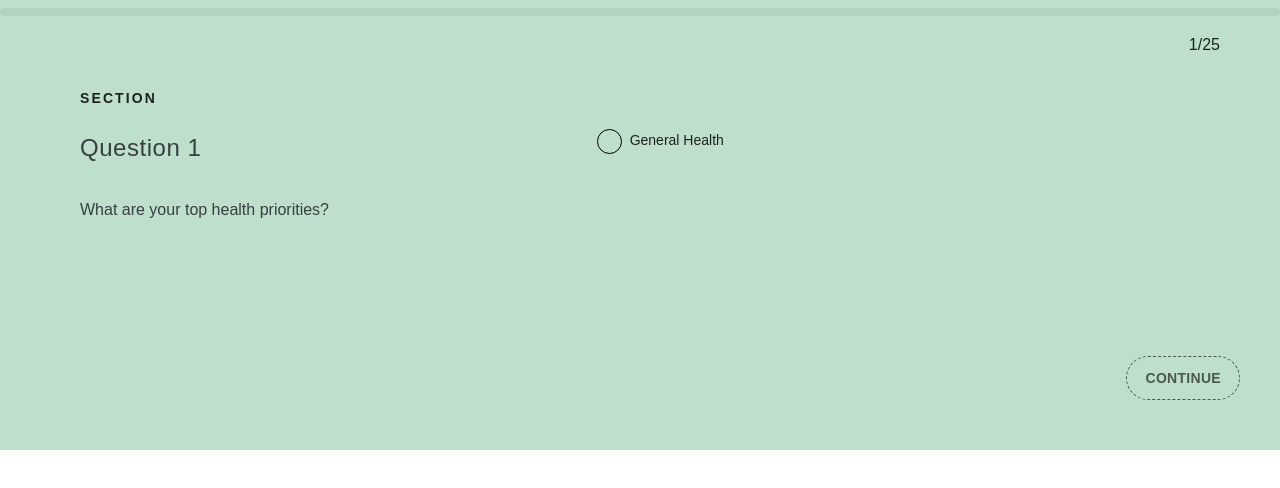
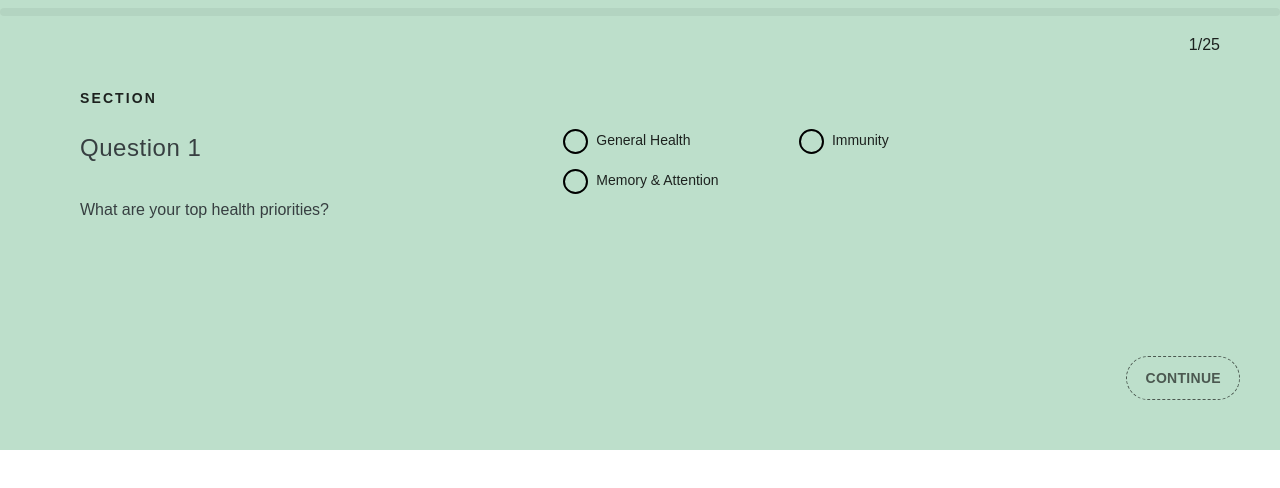
Before and after one commit to ZKMN/freshii-survey, a React (Create React App) app: page / in a window 1280 px wide. Shown: the top 488 px of the page. Built offline with nearby package versions, Linux system fonts and the light colour scheme.

Commit message:
adding cart questions

```diff
--- a/src/SurveyContainer/SurveyContainer.tsx
+++ b/src/SurveyContainer/SurveyContainer.tsx
@@ -13,17 +13,23 @@ export const SurveyContainer = () => {
   // const [showModal, setShowModal] = useState(true);
   const [context, setContext] = useState<TContext>({});
 
-  const conditionalQuestions = {
+  const commonAnswers = {
     maleOrWomen: context.sex?.answer === 'Male' ? 'MEN' : 'WOMEN',
-    ageFemale: context.ageFemale?.answer as string,
     yourDiet: context.yourDiet?.shortAnswer as 'vegan' | 'vegetarian' | 'flexatarian' | 'pescatarian',
   };
 
   const optionsArr = useMemo(() => [
-    // ...generalQuestions(conditionalQuestions),
-    ...cartQuestions(conditionalQuestions),
+    // ...generalQuestions({
+    //   ...commonAnswers,
+    //   ageWomen: context.ageWomen?.answer as string,
+    // }),
+    ...cartQuestions({
+      ...commonAnswers,
+      healthPriorChoices: context.healthPriorities?.choices,
+    }),
   ], [context]);
 
+  // console.log(context);
   return (
     <Context.Provider value={[context, setContext]}>
       <Survey currentPage={page}>
--- /dev/null
+++ b/src/SurveyContainer/cartAddQuestions.ts
@@ -0,0 +1,68 @@
+import { TQuestion } from './types';
+
+export const immunity: TQuestion[] = [{
+  name: 'catchColds',
+  type: 'buttons',
+  sectionName: 'Section',
+  question: 'Do you catch colds, get the flu or have respiratory infections annually?',
+  variants: [{
+    title: 'Yes',
+    vitaminsAdd: [
+      'VITAMIN C 500mg',
+      'ZINC SULFATE,100mg,AM',
+      '+2 ECHINACEA PURPURA(6:1 root extract) 125 mg / 750 mg, (AM&PM)',
+    ],
+  },
+  { title: 'No' }],
+}, {
+  name: 'oftenAround',
+  type: 'buttons',
+  sectionName: 'Section',
+  question: 'Are you often around young children, elderly people, or immunocompromised people?',
+  variants: [
+    { title: 'Yes' },
+    { title: 'No' }],
+}, {
+  name: 'oftenPublic',
+  type: 'buttons',
+  sectionName: 'Section',
+  question: 'Do you often take public transportations or spend time in spaces where you are in close contact with large groups?',
+  variants: [
+    { title: 'Yes' },
+    { title: 'No' }],
+}];
+
+export const memoryAttention = (omegaOrOil: string): TQuestion[] => [{
+  name: 'boostBrain',
+  type: 'buttons',
+  sectionName: 'Section',
+  question: 'Do you want to boost your brain power?',
+  variants: [{
+    title: 'Yes',
+    vitaminsAdd: ['GINKGO 60mg, AM'],
+  },
+  { title: 'No' }],
+}, {
+  name: 'troubleFocusing',
+  type: 'buttons',
+  sectionName: 'Section',
+  question: 'Do you have have troubles focusing, concentrating, and maintaining you attention?',
+  variants: [{
+    title: 'Yes',
+    vitaminsAdd: [
+      'RHODIOLA 300mg, AM',
+      omegaOrOil,
+    ],
+  },
+  { title: 'No' }],
+}, {
+  name: 'mostConcerned',
+  type: 'buttons',
+  sectionName: 'Section',
+  question: 'Are you most concerned by your short-term memory and reaction time (brain fog)?',
+  variants: [{
+    title: 'Yes',
+    vitaminsAdd: ['RHODIOLA 300mg, AM'],
+  },
+  { title: 'No' }],
+}];
--- a/src/SurveyContainer/cartQuestions.ts
+++ b/src/SurveyContainer/cartQuestions.ts
@@ -1,7 +1,17 @@
+import { immunity, memoryAttention } from './cartAddQuestions';
 import { IConditionalQuestions, TQuestion } from './types';
 
-export const cartQuestions = ({ maleOrWomen, yourDiet }: IConditionalQuestions): TQuestion[] => {
+export const cartQuestions = ({ maleOrWomen, yourDiet, healthPriorChoices }: IConditionalQuestions): TQuestion[] => {
   const omegaOrOil = yourDiet === 'vegan' || yourDiet === 'vegetarian' ? 'OMEGA (VEGAN EPA-DHA)' : 'FISH OIL';
+
+  const addQuestions = healthPriorChoices?.reduce<TQuestion[]>((acc, choice) => {
+
+    if(choice.additionalQuestions) {
+      acc = [...acc, ...choice.additionalQuestions];
+    }
+
+    return acc;
+  }, []);
 
   return [{
     name: 'healthPriorities',
@@ -16,8 +26,21 @@ export const cartQuestions = ({ maleOrWomen, yourDiet }: IConditionalQuestions):
         omegaOrOil,
       ],
       vitaminsRemove: ['IRON'],
+    }, {
+      title: 'Immunity',
+      vitaminsAdd: [
+        'PROBIOTIC',
+        'VITAMIN D3 400ui, AM',
+      ],
+      additionalQuestions: immunity,
+    }, {
+      title: 'Memory & Attention',
+      vitaminsAdd: [omegaOrOil],
+      additionalQuestions: memoryAttention(omegaOrOil),
     }],
-  }, {
+  },
+  ...(addQuestions || []),
+  {
     name: 'stub',
     type: 'radio',
     sectionName: 'stub',
--- a/src/SurveyContainer/generalQuestions.ts
+++ b/src/SurveyContainer/generalQuestions.ts
@@ -52,8 +52,8 @@ const femaleAdditionalQuestions: TQuestion[] = [{
     }],
 }];
 
-const womenQuestions = (ageFemale: string): TQuestion[] => [{
-  name: 'ageFemale',
+const womenQuestions = (ageWomen?: string): TQuestion[] => [{
+  name: 'ageWomen',
   type: 'radio',
   sectionName: 'Section',
   question: 'What is your age?',
@@ -72,10 +72,10 @@ const womenQuestions = (ageFemale: string): TQuestion[] => [{
     vitaminsRemove: ['MULTIVITAMIN FOR WOMEN'],
   }],
 },
-...(ageFemale === '15-49' ? femaleAdditionalQuestions : []),
+...(ageWomen === '15-49' ? femaleAdditionalQuestions : []),
 ];
 
-export const generalQuestions = ({ maleOrWomen, ageFemale, yourDiet }: IConditionalQuestions): TQuestion[] => [{
+export const generalQuestions = ({ maleOrWomen, ageWomen, yourDiet }: IConditionalQuestions): TQuestion[] => [{
   name: 'name',
   type: 'text',
   sectionName: 'Section',
@@ -93,7 +93,7 @@ export const generalQuestions = ({ maleOrWomen, ageFemale, yourDiet }: IConditio
   infoTooltip: 'We need biological sex to determine the vitaminsAdd.',
 },
 ...(maleOrWomen === 'MEN' ? menQuestions : []),
-...(maleOrWomen === 'WOMEN' ? womenQuestions(ageFemale) : []),
+...(maleOrWomen === 'WOMEN' ? womenQuestions(ageWomen) : []),
 {
   name: 'fruitsOrVegetables',
   type: 'radio',
--- a/src/SurveyContainer/types.ts
+++ b/src/SurveyContainer/types.ts
@@ -1,3 +1,23 @@
+type TChoice = {
+  title: string;
+  vitaminsAdd?: string[];
+  vitaminsRemove?: string[];
+  infoForModal?: string;
+  isShowInfo?: boolean;
+  additionalQuestions?: TQuestion[];
+}
+
+type TQuestionAnswer = {
+  name: string;
+  answer?: string;
+  shortAnswer?: string;
+  question: string;
+  vitaminsAdd?: string[];
+  vitaminsRemove?: string[];
+  infoForModal?: string;
+  choices?: TChoice[];
+}
+
 export type TQuestion = {
   name: string;
   type: 'radio' | 'text' | 'buttons' | 'checkboxes';
@@ -13,30 +33,15 @@ export type TQuestion = {
     vitaminsRemove?: string[];
     infoForModal?: string;
     shortAnswer?: string;
+    additionalQuestions?: TQuestion[];
   }[];
 };
 
 export interface IConditionalQuestions {
   maleOrWomen: string;
-  ageFemale: string;
   yourDiet: 'vegan' | 'vegetarian' | 'flexatarian' | 'pescatarian';
-}
-
-type TQuestionAnswer = {
-  name: string;
-  answer?: string;
-  shortAnswer?: string;
-  question: string;
-  vitaminsAdd?: string[];
-  vitaminsRemove?: string[];
-  infoForModal?: string;
-  choices?: {
-    title: string;
-    vitaminsAdd?: string[];
-    vitaminsRemove?: string[];
-    infoForModal?: string;
-    isShowInfo?: boolean;
-  }[];
+  ageWomen?: string;
+  healthPriorChoices?: TChoice[];
 }
 
 export type TContext = { [key: string]: TQuestionAnswer }
--- a/src/components/Navigation/Navigation.tsx
+++ b/src/components/Navigation/Navigation.tsx
@@ -16,7 +16,7 @@ export const Navigation = ({ question, page, setPage }: INavigation) => {
 
   const disableButton =
     (!context[question.name]?.answer && !context[question.name]?.choices?.length) ||
-    context.ageFemale?.answer === '< 16' ||
+    context.ageWomen?.answer === '< 16' ||
     context.ageMale?.answer === '< 16';
 
   return (
--- a/src/components/SurveyQuestion/FieldByType/FieldByType.tsx
+++ b/src/components/SurveyQuestion/FieldByType/FieldByType.tsx
@@ -111,6 +111,7 @@ export const FieldByType = ({ question }: IFieldByType) => {
                           }),
                           ...(variant?.vitaminsAdd && { vitaminsAdd: variant?.vitaminsAdd }),
                           ...(variant?.vitaminsRemove && { vitaminsRemove: variant?.vitaminsRemove }),
+                          ...(variant?.additionalQuestions && { additionalQuestions: variant?.additionalQuestions }),
                         });
                       }
 
--- a/src/components/SurveyQuestion/SurveyQuestion.module.scss
+++ b/src/components/SurveyQuestion/SurveyQuestion.module.scss
@@ -34,9 +34,26 @@
   }
 }
 
+.questionTitleContainer {
+  padding-right: 60px;
+
+  @include from-xs-to-md {
+    padding-right: 0;
+    margin-bottom: 20px;
+  }
+}
+
+.questionAnswersContainer {
+  padding-top: 30px;
+
+  @include from-xs-to-md {
+    padding-top: 0;
+  }
+}
+
 .questionMobileRow {
   @include from-xs-to-md {
-    margin-bottom: 40px;
+    margin-bottom: 20px;
   }
 }
 
--- a/src/components/SurveyQuestion/SurveyQuestion.tsx
+++ b/src/components/SurveyQuestion/SurveyQuestion.tsx
@@ -8,6 +8,7 @@ import { Context, TQuestion } from 'SurveyContainer';
 import { FieldByType } from './FieldByType';
 
 import styles from './SurveyQuestion.module.scss';
+import clsx from 'clsx';
 
 interface ISurveyQuestion {
   title: string;
@@ -57,19 +58,14 @@ export const SurveyQuestion: React.FC<ISurveyQuestion> = ({ children, activePage
               <p className={styles.questionSectionName}>{question.sectionName}</p>
             </Row>
 
-            <Row
-              gutter={{
-                xs: 0,
-                lg: 80,
-              }}
-            >
+            <Row>
 
-              <Col xs={24} lg={10} className={styles.questionMobileRow}>
+              <Col xs={24} lg={10} className={styles.questionTitleContainer}>
                 <Row className={styles.questionTitleRow}>
                   <h1 className={styles.questionTitle}>{title}</h1>
                 </Row>
 
-                <Row>
+                <Row wrap={false}>
                   {question.infoTooltip && (
                     <Col style={{ marginRight: 10 }}>
                       <Tooltip placement='right' title={question.infoTooltip}>
@@ -83,7 +79,7 @@ export const SurveyQuestion: React.FC<ISurveyQuestion> = ({ children, activePage
                 </Row>
               </Col>
 
-              <Col xs={24} lg={14}>
+              <Col xs={24} lg={14} className={clsx(question.type !== 'checkboxes' && styles.questionAnswersContainer)}>
                 <FieldByType question={question} />
               </Col>
 
--- a/src/styles/antd-overrides/checkbox.scss
+++ b/src/styles/antd-overrides/checkbox.scss
@@ -11,6 +11,7 @@
       height: 25px;
       background-color: transparent;
       border-color: #000000;
+      border-width: 2px;
       border-radius: 100%;
     }
   }
--- a/src/styles/antd-overrides/radio.scss
+++ b/src/styles/antd-overrides/radio.scss
@@ -14,14 +14,7 @@
   height: 25px;
   background-color: transparent;
   border-color: #000000;
-
-  &::after {
-    background-color: #000000;
-  }
-}
-
-.ant-radio-inner {
-  border-color: #000000;
+  border-width: 2px;
 
   &::after {
     width: 25px;
@@ -29,21 +22,24 @@
     transform: scale(1) translate(-50%, -50%);
     margin: 0;
     transition: none;
+    background-color: #000000;
   }
 }
 
-.ant-radio-checked .ant-radio-inner {
+.ant-radio-checked {
   &::after {
-    width: 25px;
-    height: 25px;
-    transform: scale(1) translate(-50%, -50%);
-    margin: 0;
+    border-color: #000000;
     transition: none;
+    animation: none;
+  }
+
+  .ant-radio-inner {
+    &::after {
+      width: 25px;
+      height: 25px;
+      transform: scale(1) translate(-50%, -50%);
+      margin: 0;
+      transition: none;
+    }
   }
 }
-
-.ant-radio-checked::after {
-  border-color: #000000;
-  transition: none;
-  animation: none;
-}
```
